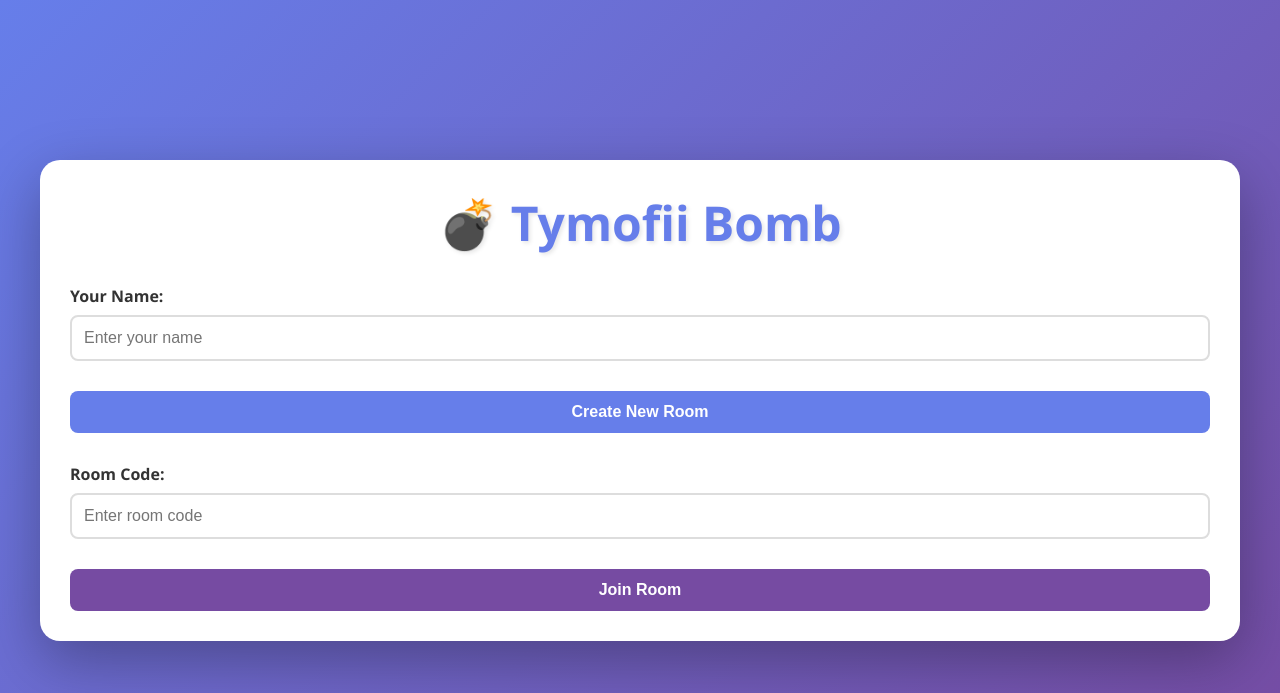
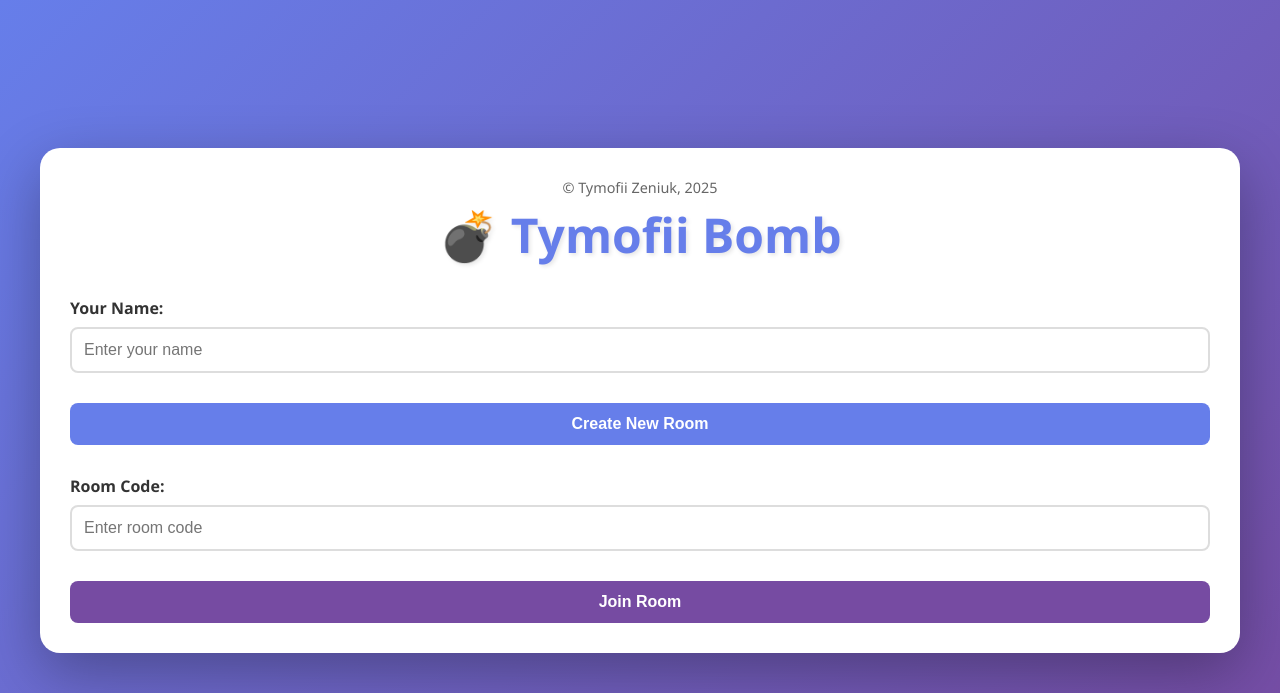
Before and after one commit to programez/wordbomb, a Flask app: page / in a window 1280 px wide. Shown: the top 693 px of the page. Run offline with Flask 3, Linux system fonts and the light colour scheme; some libraries are stand-ins or nearby versions.

Commit message:
added a shameless credit text at the top of the page

```diff
--- a/templates/index.html
+++ b/templates/index.html
@@ -313,6 +313,9 @@
 <body>
     <div class="container">
         <div class="card">
+            <div style="text-align: center; color: #666; font-size: 0.9em; margin-bottom: 5px;">
+                © Tymofii Zeniuk, 2025
+            </div>
             <h1>💣 Tymofii Bomb</h1>
 
             <div class="menu-screen active">
```
